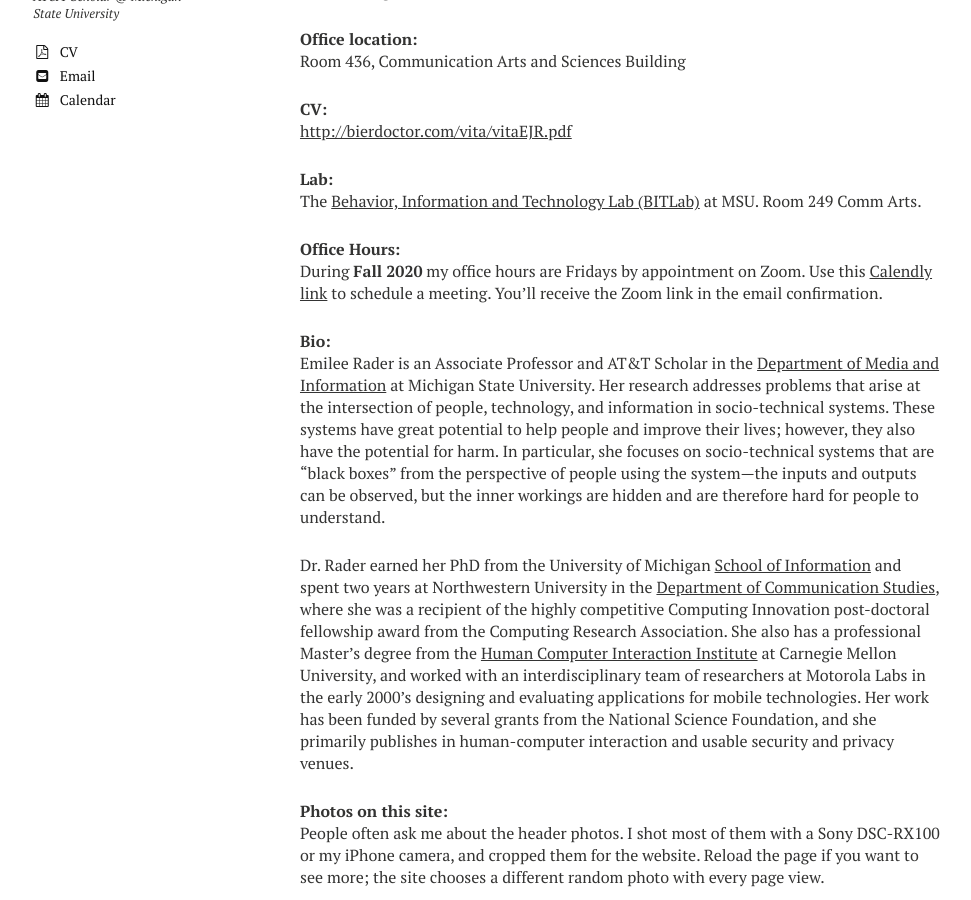
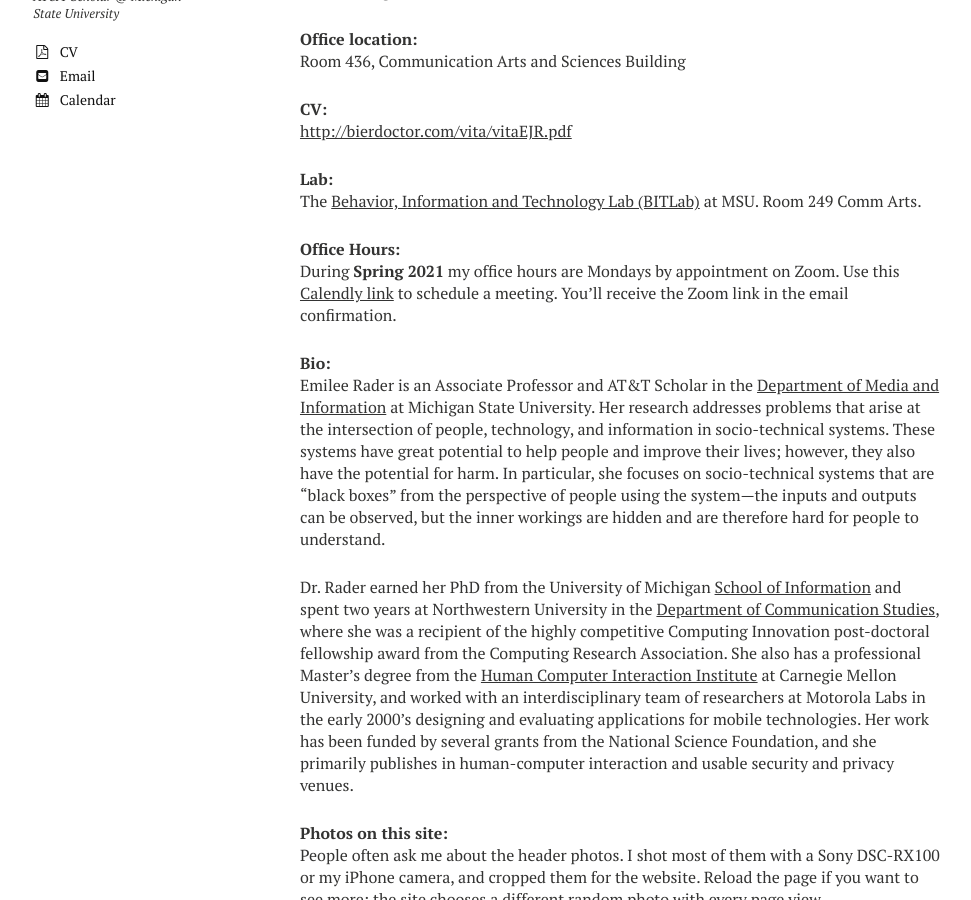
Before and after one commit to bierdoctor/bierdoctor.github.io, a Jekyll site: the page built from about/index.md, in a window 1280 px wide and 900 px high, scrolled down 620 px. Shown: the whole window, without its empty margins (20-991 px from the left). Built offline with Jekyll 4.4.1, drawn with Linux system fonts in a browser that asks for light colours; nearby versions of some CDN libraries.

Commit message:
update office hours for spring 2021

```diff
--- a/about/index.md
+++ b/about/index.md
@@ -34,7 +34,7 @@ Room 436, Communication Arts and Sciences Building
 The [Behavior, Information and Technology Lab (BITLab)](https://bitlab.cas.msu.edu) at MSU. Room 249 Comm Arts.
 
 **Office Hours:**
-During **Fall 2020** my office hours are Fridays by appointment on Zoom. Use this [Calendly link](https://calendly.com/emileerader/office-hours-fall-2020) to schedule a meeting. You'll receive the Zoom link in the email confirmation.
+During **Spring 2021** my office hours are Mondays by appointment on Zoom. Use this [Calendly link](https://calendly.com/emileerader/office-hours-spring-2021) to schedule a meeting. You'll receive the Zoom link in the email confirmation.
 
 **Bio:**
 Emilee Rader is an Associate Professor and AT&T Scholar in the [Department of Media and Information](http://mi.msu.edu) at Michigan State University. Her research addresses problems that arise at the intersection of people, technology, and information in socio-technical systems. These systems have great potential to help people and improve their lives; however, they also have the potential for harm. In particular, she focuses on socio-technical systems that are “black boxes” from the perspective of people using the system—the inputs and outputs can be observed, but the inner workings are hidden and are therefore hard for people to understand.
```
